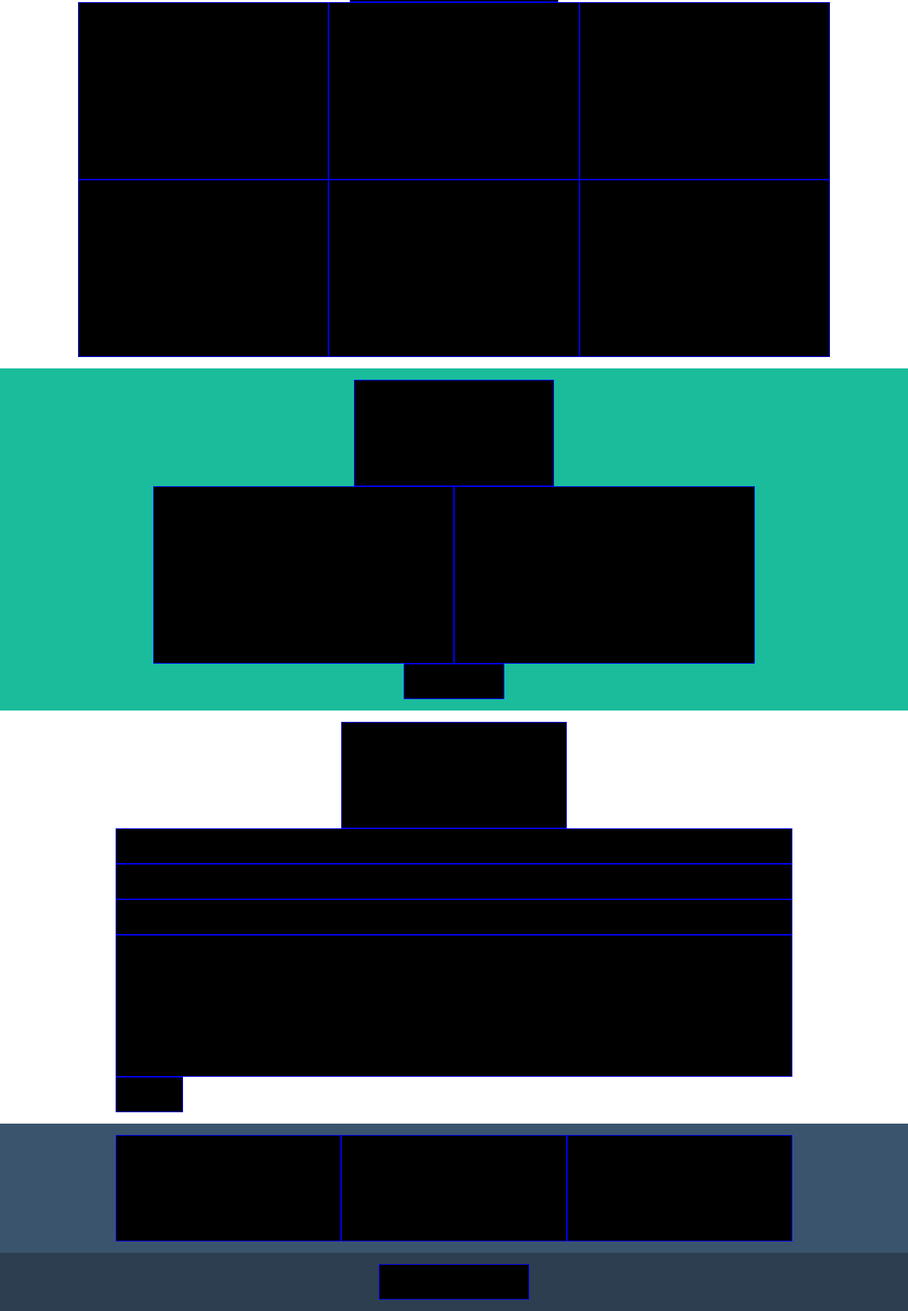
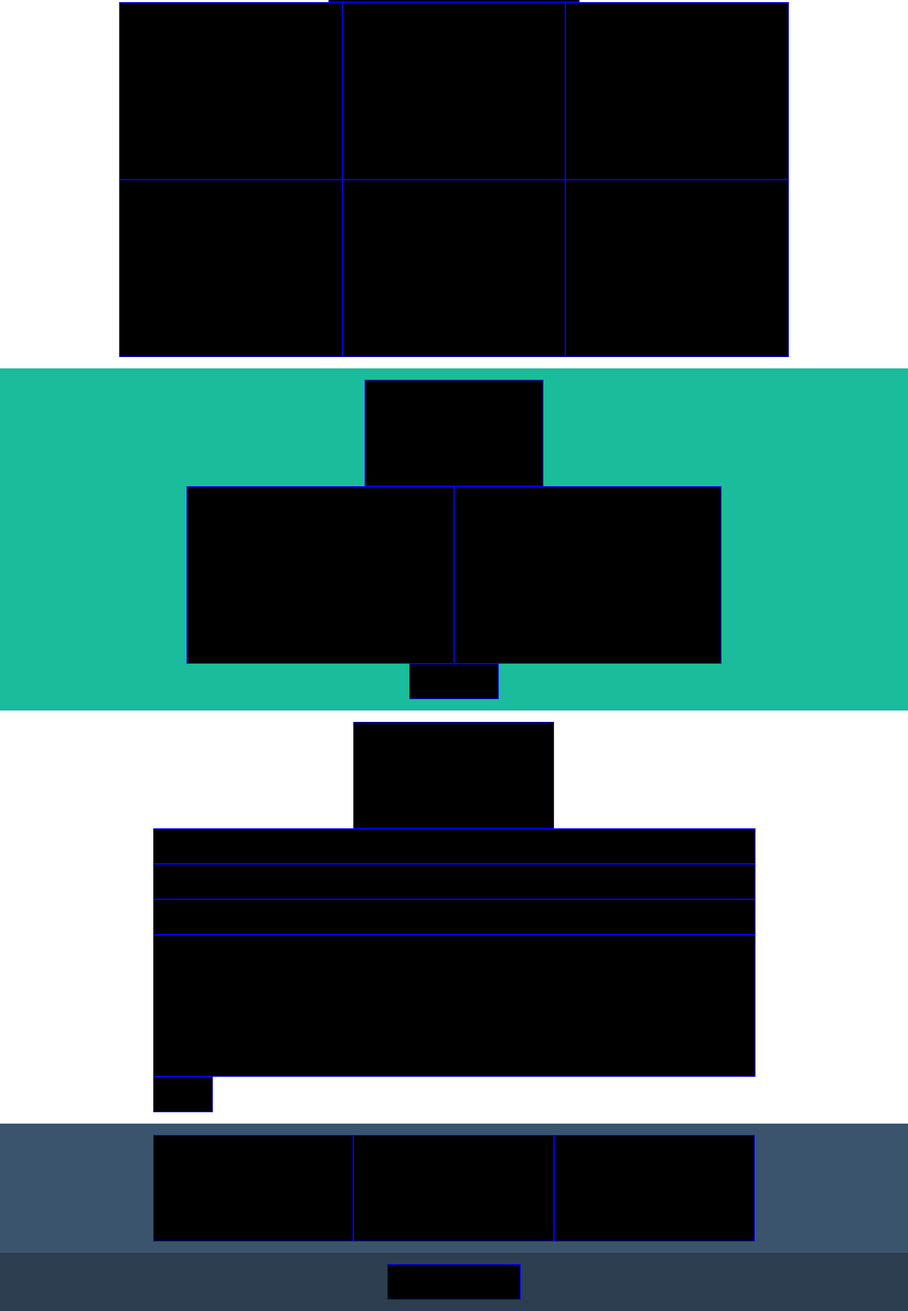
Before and after one commit to Dandav2923/html-css-bootstrap-freelancer, a plain HTML site: page index.html in a window 1280 px wide. Shown: the part 777-2624 px from the top of the page at 71% size. Drawn offline with nearby package versions, Linux system fonts and the light colour scheme.

Commit message:
tolto margin o auto dove non necessario

```diff
--- a/css/style.css
+++ b/css/style.css
@@ -65,3 +65,12 @@
 .padding-container {
     padding: 1em;
 }
+
+.box-100 {
+    width: 100%;
+}
+
+@media screen and (max-width: 575.98px) {
+
+
+}
--- a/index.html
+++ b/index.html
@@ -10,89 +10,103 @@
     <title>Document</title>
 </head>
 <body>
-    <div class="container-fluid bg-blue padding-container">
+    <div class="box-100 bg-blue">
+        <div class="container container-sm container-md container-lg padding-container">
             <div class="row">
-            <div class="col-6">
-                <div class="text-left-container height-50px width-50 margin-center bg-black blue-border">
-
+                <div class="col-6 col-sm-6 col-md-6 col-lg-6">
+                    <div class="row">
+                        <div class="col-4 col-sm-4 col-md-4 col-lg-4 offset-3 offset-sm-3 offset-md-3 offset-lg-3 height-50px bg-black blue-border"></div>
                     </div>
                 </div>
-            <div class="col-6">
-                <div class="text-right-container height-50px width-50 margin-center bg-black blue-border">
-
+                <div class="col-6 col-sm-6 col-md-6 col-lg-6">
+                    <div class="row">
+                        <div class="col-4 col-sm-4 col-md-4 col-lg-4 offset-3 offset-sm-3 offset-md-3 offset-lg-3 height-50px bg-black blue-border"></div>
                     </div>
                 </div>
             </div>
         </div>
-    <div class="container-fluid bg-green padding-container">
+    </div>
+    <div class="box-100 bg-green">
+        <div class="container container-sm container-md container-lg padding-container">
             <div class="row">
-            <div class="col-4 offset-4">
+                <div class="col-4 col-sm-4 col-md-4 col-lg-4 offset-4 offset-sm-4 offset-md-4 offset-lg-4">
                     <div class="jumboimg-container height-250px bg-black blue-border"></div>
                     <div class="jumbotext-container height-250px bg-black blue-border"></div>
                 </div>
             </div>
         </div>
-    <div class="container-fluid bg-white padding-container">
+    </div>
+    <div class="box-100 bg-white">
+        <div class="container container-sm container-md container-lg padding-container">
             <div class="row">
-            <div class="col-3 margin-center">
+                <div class="col-4 col-sm-4 col-md-4 col-lg-4 offset-4 offset-sm-4 offset-md-4 offset-lg-4">
                     <div class="testo-main-container height-150px bg-black blue-border"></div>
                 </div>
             </div>
             <div class="row">
-            <div class="col-10 offset-1">
+                <div class="col-10 col-sm-10 col-md-10 col-lg-10 offset-1 offset-sm-1 offset-md-1 offset-lg-1">
                     <div class="row">
-                    <div class="col-4 height-250px bg-black blue-border"></div>
-                    <div class="col-4 height-250px bg-black blue-border"></div>
-                    <div class="col-4 height-250px bg-black blue-border"></div>
+                        <div class="col-4 col-sm-4 col-md-4 col-lg-4 height-250px bg-black blue-border"></div>
+                        <div class="col-4 col-sm-4 col-md-4 col-lg-4 height-250px bg-black blue-border"></div>
+                        <div class="col-4 col-sm-4 col-md-4 col-lg-4 height-250px bg-black blue-border"></div>
                     </div>
                     <div class="row">
-                    <div class="col-4 height-250px bg-black blue-border"></div>
-                    <div class="col-4 height-250px bg-black blue-border"></div>
-                    <div class="col-4 height-250px bg-black blue-border"></div>
+                        <div class="col-4 col-sm-4 col-md-4 col-lg-4 height-250px bg-black blue-border"></div>
+                        <div class="col-4 col-sm-4 col-md-4 col-lg-4 height-250px bg-black blue-border"></div>
+                        <div class="col-4 col-sm-4 col-md-4 col-lg-4 height-250px bg-black blue-border"></div>
                     </div>
                 </div>
             </div>
         </div>
-    <div class="container-fluid bg-green padding-container">
+    </div>
+    <div class="box-100 bg-green">
+        <div class="container container-sm container-md container-lg padding-container">
             <div class="row">
-            <div class="col-8 offset-2">
+                <div class="col-8 col-sm-8 col-md-8 col-lg-8 offset-2 offset-sm-2 offset-md-2 offset-lg-2">
                     <div class="row">
-                    <div class="col-4 offset-4 height-150px bg-black blue-border"></div>
-                    <div class="col-6 height-250px bg-black blue-border"></div>
-                    <div class="col-6 height-250px bg-black blue-border"></div>
-                    <div class="col-2 margin-center height-50px bg-black blue-border"></div>
+                        <div class="col-4 col-sm-4 col-md-4 col-lg-4 offset-4 offset-sm-4 offset-md-4 offset-lg-4 height-150px bg-black blue-border"></div>
+                        <div class="col-6 col-sm-6 col-md-6 col-lg-6 height-250px bg-black blue-border"></div>
+                        <div class="col-6 col-sm-6 col-md-6 col-lg-6 height-250px bg-black blue-border"></div>
+                        <div class="col-2 col-sm-2 col-md-2 col-lg-2 margin-center height-50px bg-black blue-border"></div>
                     </div>
                 </div>
             </div>
         </div>
-    <div class="container-fluid bg-white padding-container">
+    </div>
+    <div class="box-100 bg-white">
+        <div class="container container-sm container-md container-lg padding-container">
             <div class="row">
-            <div class="col-9 margin-center">
+                <div class="col-9 col-sm-9 col-md-9 col-lg-9 margin-center">
                     <div class="row">
-                    <div class="col-4 offset-4 height-150px bg-black blue-border"></div>
-                    <div class="col-12 height-50px bg-black blue-border"></div>
-                    <div class="col-12 height-50px bg-black blue-border"></div>
-                    <div class="col-12 height-50px bg-black blue-border"></div>
-                    <div class="col-12 height-200px bg-black blue-border"></div>
-                    <div class="col-1 height-50px width-10 bg-black blue-border"></div>
+                        <div class="col-4 col-sm-4 col-md-4 col-lg-4 offset-4 offset-sm-4 offset-md-4 offset-lg-4 height-150px bg-black blue-border"></div>
+                        <div class="col-12 col-sm-12 col-md-12 col-lg-12 height-50px bg-black blue-border"></div>
+                        <div class="col-12 col-sm-12 col-md-12 col-lg-12 height-50px bg-black blue-border"></div>
+                        <div class="col-12 col-sm-12 col-md-12 col-lg-12 height-50px bg-black blue-border"></div>
+                        <div class="col-12 col-sm-12 col-md-12 col-lg-12 height-200px bg-black blue-border"></div>
+                        <div class="col-1 col-sm-1 col-md-1 col-lg-1 height-50px width-10 bg-black blue-border"></div>
                     </div>
                 </div>
             </div>
         </div>
-    <div class="container-fluid bg-light-blue padding-container">
+    </div>
+    <div class="box-100 bg-light-blue">
+        <div class="container container-sm container-md container-lg padding-container">
             <div class="row">
-            <div class="col-9 margin-center">
+                <div class="col-9 col-sm-9 col-md-9 col-lg-9 margin-center">
                     <div class="row">
-                    <div class="col-4 height-150px bg-black blue-border"></div>
-                    <div class="col-4 height-150px bg-black blue-border"></div>
-                    <div class="col-4 height-150px bg-black blue-border"></div>
+                        <div class="col-4 col-sm-4 col-md-4 col-lg-4 height-150px bg-black blue-border"></div>
+                        <div class="col-4 col-sm-4 col-md-4 col-lg-4 height-150px bg-black blue-border"></div>
+                        <div class="col-4 col-sm-4 col-md-4 col-lg-4 height-150px bg-black blue-border"></div>
                     </div>
                 </div>
             </div>
         </div>
-    <div class="container-fluid bg-blue padding-container">
+    </div>
+    <div class="box-100 bg-blue">
+        <div class="container container-sm container-md container-lg padding-container">
             <div class="row">
-            <div class="col-2 margin-center height-50px bg-black blue-border"></div>
+                <div class="col-2 col-sm-2 col-md-2 col-lg-2 margin-center height-50px bg-black blue-border"></div>
+            </div>
         </div>
     </div>
 </body>
```
Lines whose indentation alone changed are shown as unchanged.
